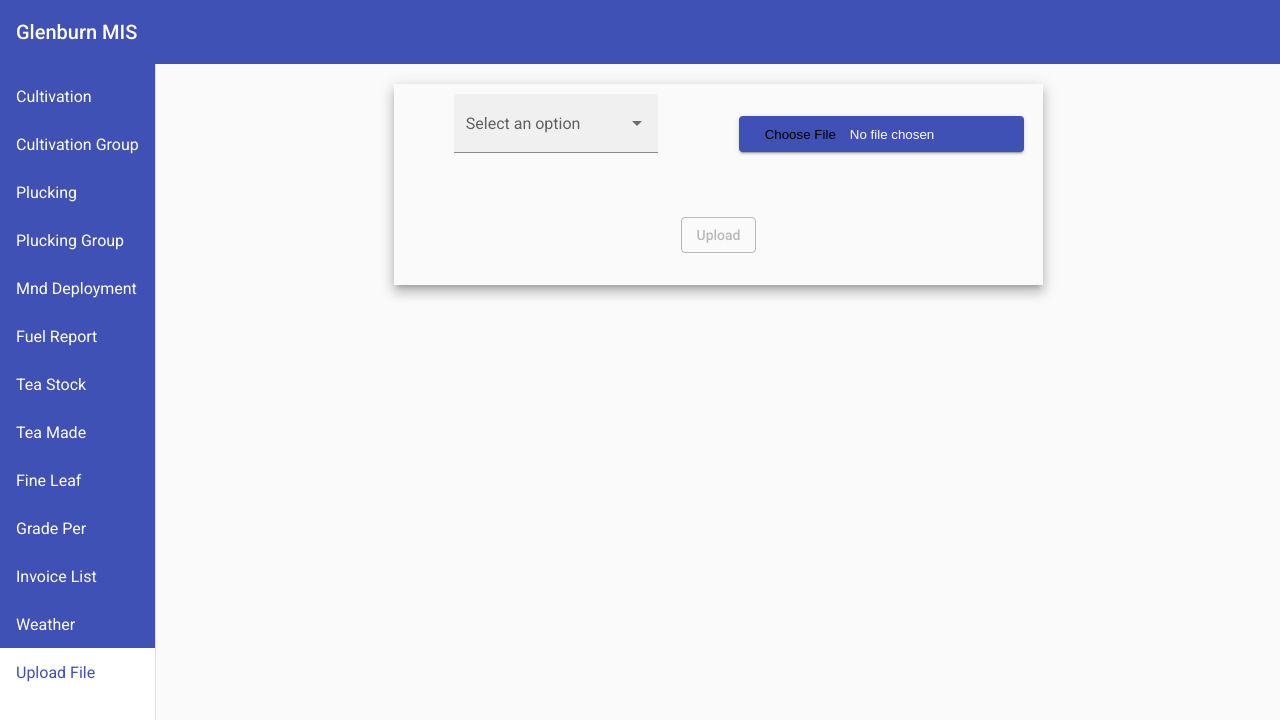
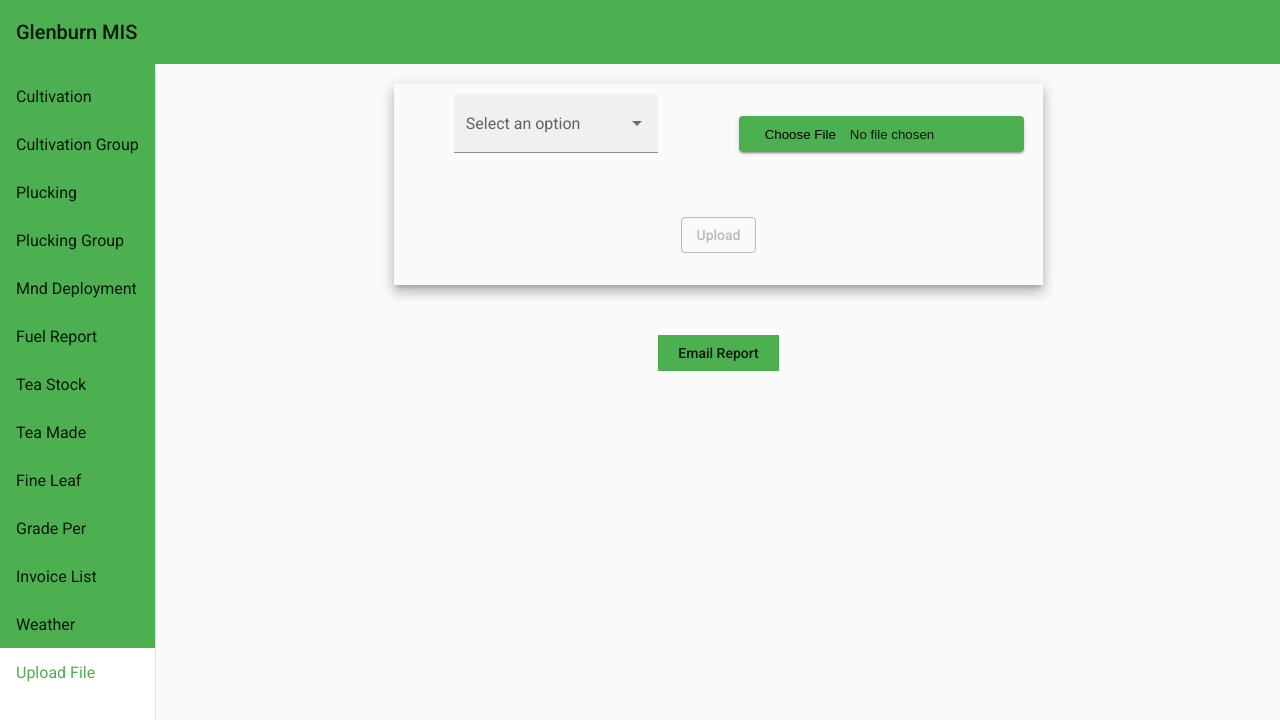
Before and after one commit to sidhant237/GlenMIS-FrontEnd, an Angular app: page /upload-csv in a window 1280 px wide. Shown: the top 720 px of the page. Built offline with nearby package versions, Linux system fonts and the light colour scheme.

Commit message:
Theme changed to green

```diff
--- a/angular.json
+++ b/angular.json
@@ -24,8 +24,8 @@
               "src/assets"
             ],
             "styles": [
-              "./node_modules/@angular/material/prebuilt-themes/indigo-pink.css",
-              "src/styles.css"
+              "src/styles.css",
+              "src/theme.scss"
             ],
             "scripts": []
           },
--- a/src/app/app.component.css
+++ b/src/app/app.component.css
@@ -2,17 +2,18 @@
     height: 90vh;
 }
 
+
 .mat-nav-list {
-    background-color: #3f51b5;
+    background-color: #4caf50;
 }
 
 .mat-toolbar-row {
     text-align: center;
 }
-
+/*
 .mat-list-item {
-    color: white;
-}
+    color: black;
+} */
 
 .mat-list-item:hover {
     background-color: white;
@@ -21,5 +22,5 @@
 
 .active {
     background-color: white;
-    color: #3f51b5;
+    color: #4caf50;
 }
--- a/src/app/upload-file/upload-file.component.css
+++ b/src/app/upload-file/upload-file.component.css
@@ -6,6 +6,7 @@ button {
 .container {
     margin: 20px 20px;
     display: flex;
+    flex-direction: column;
     justify-content: center;
     align-items: center;
 }
@@ -26,3 +27,9 @@ input[type=file]::-webkit-file-upload-button {
     padding: 10px;
     outline: none;
 }
+
+.mat-flat-button {
+    margin-top: 50px;
+    padding: 0px 20px;
+    border-radius: 0;
+}
--- a/src/app/upload-file/upload-file.component.html
+++ b/src/app/upload-file/upload-file.component.html
@@ -20,4 +20,6 @@
             <button mat-stroked-button (click)="uploadFileToServer()" [disabled]="!database">Upload</button>
         </mat-grid-tile>
     </mat-grid-list>
+
+    <button mat-flat-button color="primary" (click)="emailReportHandler()">Email Report</button>
 </div>
--- a/src/app/upload-file/upload-file.component.ts
+++ b/src/app/upload-file/upload-file.component.ts
@@ -29,7 +29,7 @@ export class UploadFileComponent implements OnInit {
       (result: Result) => {
         this.openSnackBar(result.message, 'Success');
       }, (error: Response) => {
-        this.openSnackBar('Somwthing went wrong', 'Error');
+        this.openSnackBar('Something went wrong', 'Error');
         console.log(error);
       }
     );
@@ -41,6 +41,17 @@ export class UploadFileComponent implements OnInit {
     });
   }
 
+  emailReportHandler() {
+    const url = 'http://127.0.0.1:5000/email-report';
+    this.http.post(url, {}).subscribe(
+      result => {
+        this.openSnackBar('Email report generation initiated', 'success');
+      }, error => {
+        this.openSnackBar('Something went wrong', 'Error');
+      }
+    );
+  }
+
 }
 
 export interface Result {
--- /dev/null
+++ b/src/theme.scss
@@ -0,0 +1,8 @@
+@import '~@angular/material/theming';
+@include mat-core();
+
+$my-app-primary: mat-palette($mat-green);
+$my-app-accent:  mat-palette($mat-green, 500, 900, A100);
+$my-app-warn:    mat-palette($mat-red);
+$my-app-theme: mat-light-theme($my-app-primary, $my-app-accent, $my-app-warn);
+@include angular-material-theme($my-app-theme);
```
